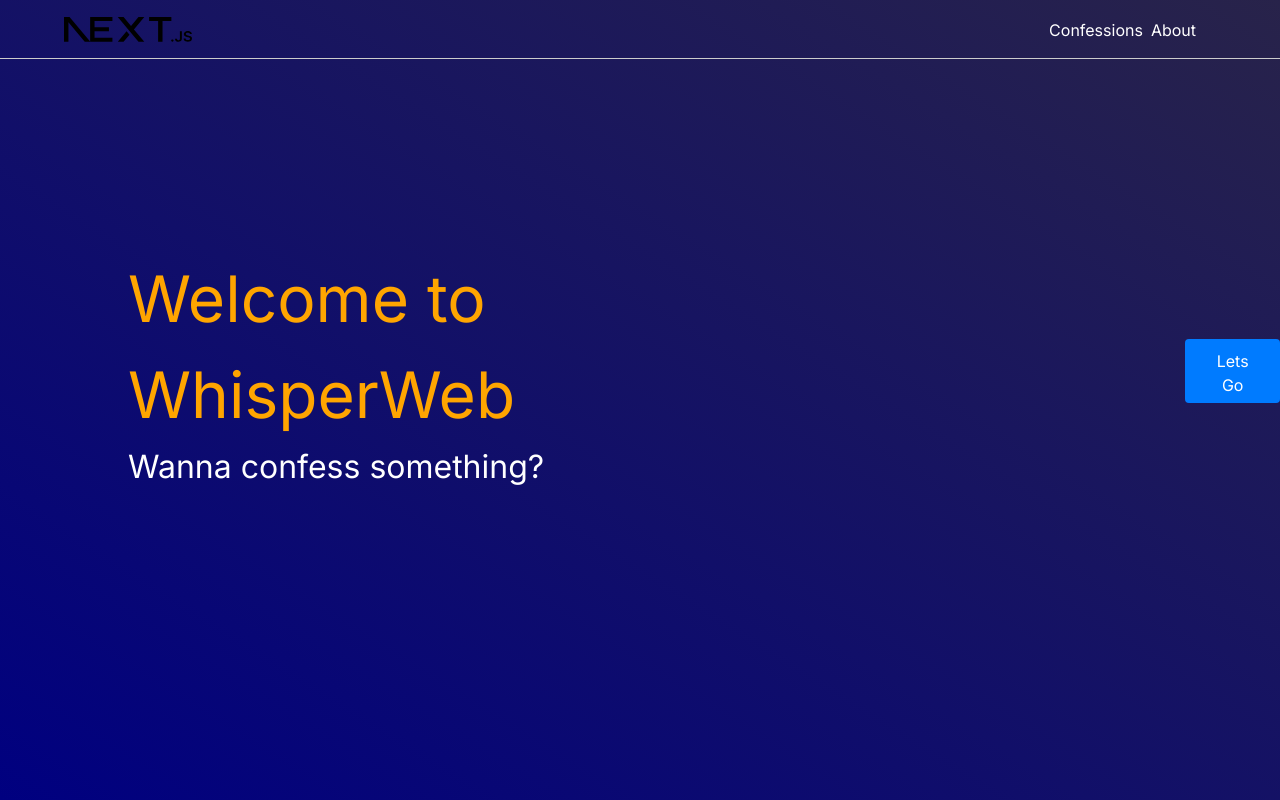
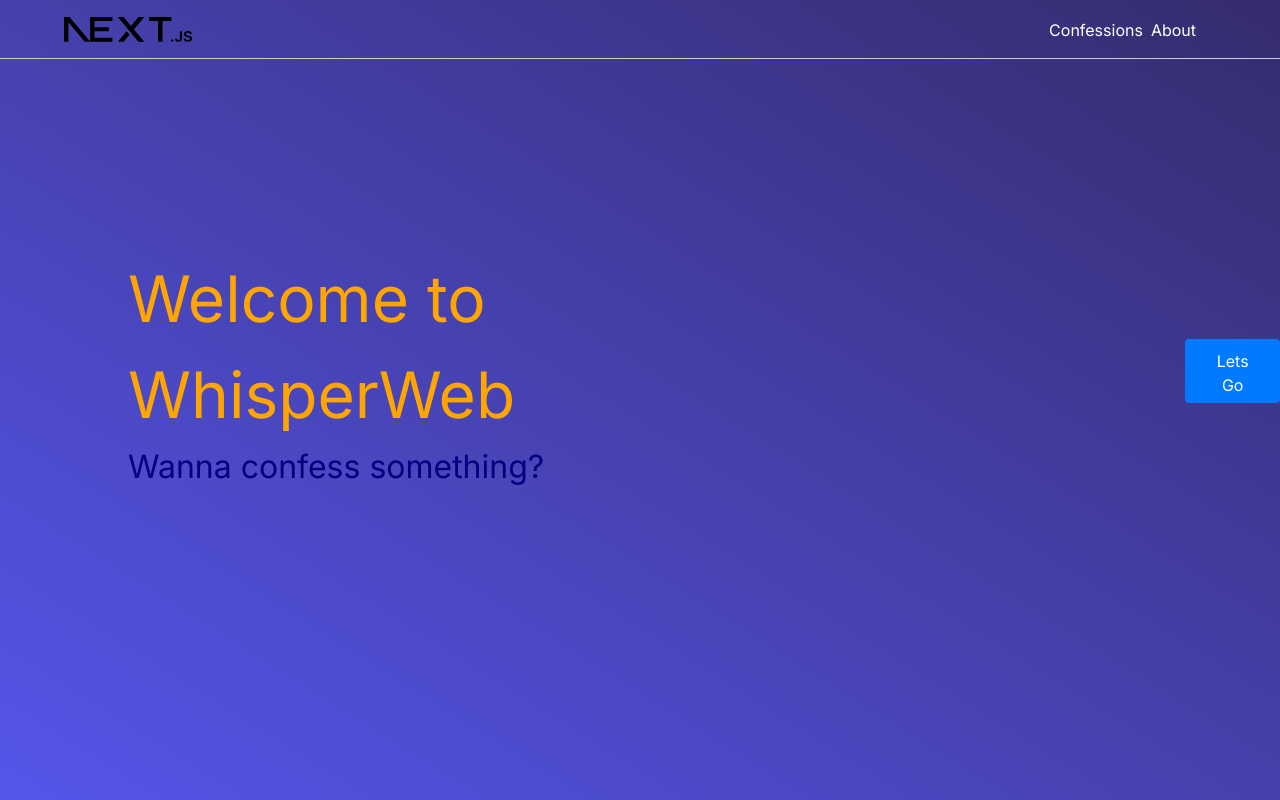
Before and after one commit to tesla59/whisperweb-frontend, a Next.js app: page / in a window 1280 px wide. Built offline with nearby package versions, Linux system fonts and the light colour scheme.

Commit message:
globalsCSS: update colors

```diff
--- a/app/globals.css
+++ b/app/globals.css
@@ -11,7 +11,7 @@
 body {
   padding: 0;
   margin: 0;
-  background: linear-gradient(to top right, #000080, #28234a);
+  background: linear-gradient(to top right, #5555eb, #352c6d);
   height: 100vh;
   font-family: 'Courier New', Courier, monospace;
 }
--- a/app/page.tsx
+++ b/app/page.tsx
@@ -7,7 +7,7 @@ export default function Home() {
       <div className='home-box'>
         <div className='greeting-box'>
           <p style={{ fontSize: '4rem', color: 'orange' }}>Welcome to WhisperWeb</p>
-          Wanna confess something?
+          <p style={{ color: '#000080' }}>Wanna confess something?</p>
         </div>
         <Link href={'/confess'} className='home-button'>
           <button>
```
